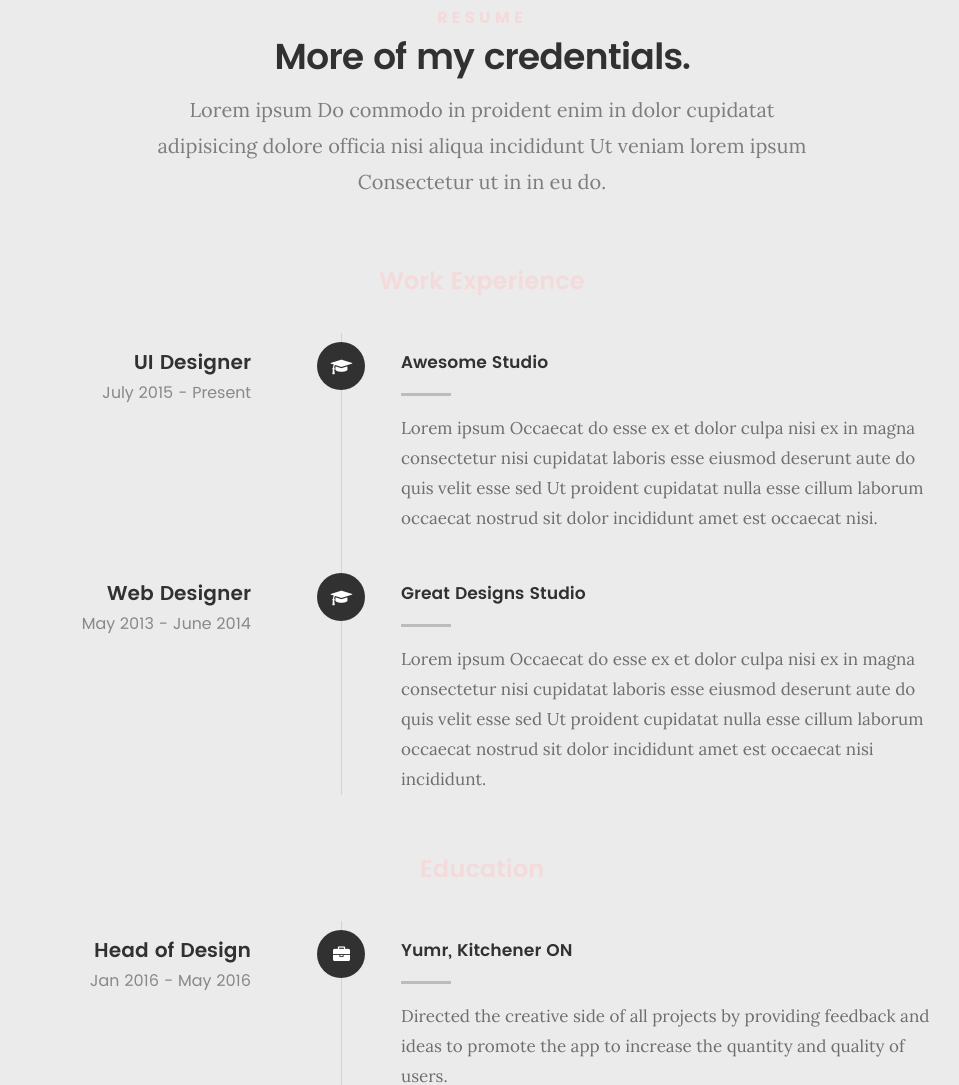
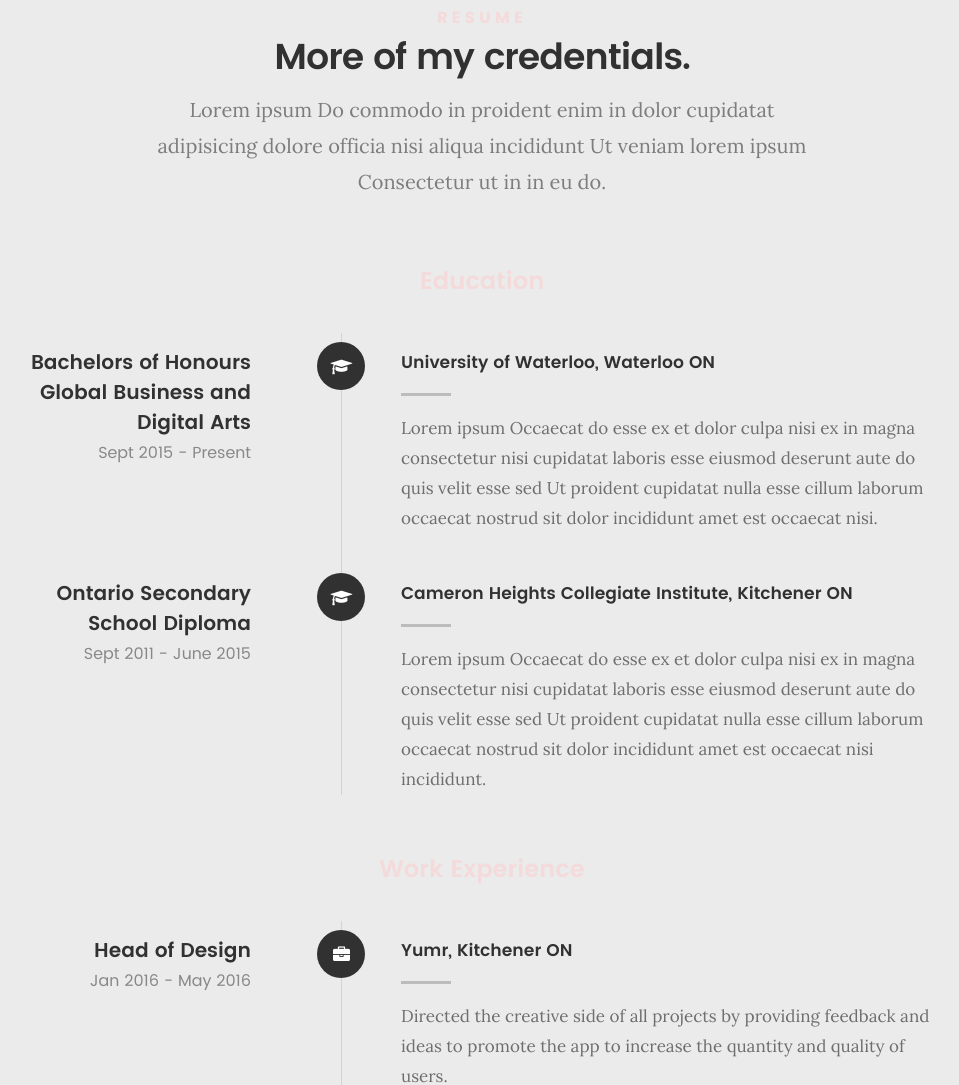
Before and after one commit to southeo/angela-le.github.io, a plain HTML site: page index.html in a window 1280 px wide. Shown: the part 2282-3367 px from the top of the page, without its empty margins (158-1117 px from the left). Drawn offline with Linux system fonts and the light colour scheme; files whose address does not match are found by name.

Commit message:
Update index.html

```diff
--- a/index.html
+++ b/index.html
@@ -200,7 +200,7 @@
 
    		<div class="col-twelve resume-header">
 
-   			<h2>Work Experience</h2>
+   			<h2>Education</h2>
 
    		</div> <!-- /resume-header -->
 
@@ -215,12 +215,12 @@
 	   				</div>
 
 	   				<div class="timeline-header">
-	   					<h3>UI Designer</h3>
-	   					<p>July 2015 - Present</p>
+	   					<h3>Bachelors of Honours Global Business and Digital Arts</h3>
+	   					<p>Sept 2015 - Present</p>
 	   				</div>
 
 	   				<div class="timeline-content">
-	   					<h4>Awesome Studio</h4>
+	   					<h4>University of Waterloo, Waterloo ON</h4>
 	   					<p>Lorem ipsum Occaecat do esse ex et dolor culpa nisi ex in magna consectetur nisi cupidatat laboris esse eiusmod deserunt aute do quis velit esse sed Ut proident cupidatat nulla esse cillum laborum occaecat nostrud sit dolor incididunt amet est occaecat nisi.</p>
 	   				</div>
 
@@ -233,12 +233,12 @@
 	   				</div>
 
 	   				<div class="timeline-header">
-	   					<h3>Web Designer</h3>
-	   					<p>May 2013 - June 2014</p>
+	   					<h3>Ontario Secondary School Diploma</h3>
+	   					<p>Sept 2011 - June 2015</p>
 	   				</div>
 
 	   				<div class="timeline-content">
-	   					<h4>Great Designs Studio</h4>
+	   					<h4>Cameron Heights Collegiate Institute, Kitchener ON</h4>
 	   					<p>Lorem ipsum Occaecat do esse ex et dolor culpa nisi ex in magna consectetur nisi cupidatat laboris esse eiusmod deserunt aute do quis velit esse sed Ut proident cupidatat nulla esse cillum laborum occaecat nostrud sit dolor incididunt amet est occaecat nisi incididunt.</p>
 	   				</div>
 
@@ -254,7 +254,7 @@
 
    		<div class="col-twelve resume-header">
 
-   			<h2>Education</h2>
+   			<h2>Work Experience</h2>
 
    		</div> <!-- /resume-header -->
 
```
